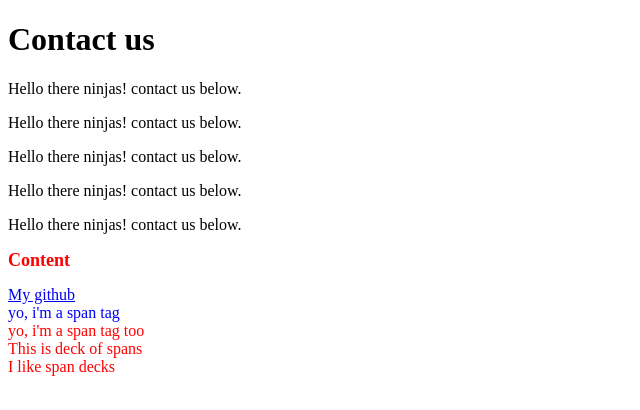
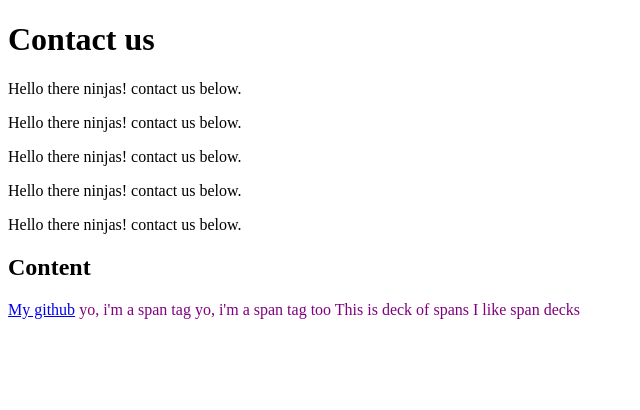
Before and after one commit to MikiCyg/InfoShareAcadamyPrep, a plain HTML site: page CSS/contact.html in a window 1280 px wide. Shown: the whole page, without its empty margins (0-640 px from the left). Drawn offline with Linux system fonts and the light colour scheme.

Commit message:
Conflicts and the Cascade in CSS

```diff
--- a/CSS/contact.html
+++ b/CSS/contact.html
@@ -4,6 +4,11 @@
     <meta charset="UTF-8">
     <link rel="stylesheet" type="text/css" href="css/syntax.css">
     <title>Contact</title>
+    <style>
+        span{
+            color: purple;
+        }
+    </style>
 </head>
 <body>
     <div id="header">
--- a/CSS/css/syntax.css
+++ b/CSS/css/syntax.css
@@ -21,7 +21,7 @@ div{
 }
 */
 /*Targeting ELEMENTS / TAGS*/
-h2{
+/*h2{
     font-size: 24px;
 }
 
@@ -35,4 +35,12 @@ span{
 }
 .deck{
     color: red;
+}*/
+/*Conflicts and Cascade*/
+span{
+    color: blue;
 }
+
+span{
+    color: red;
+}
```
